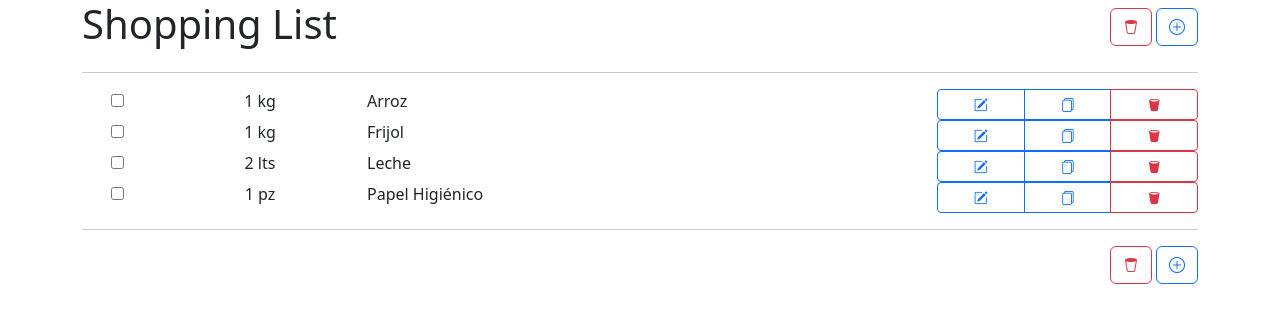
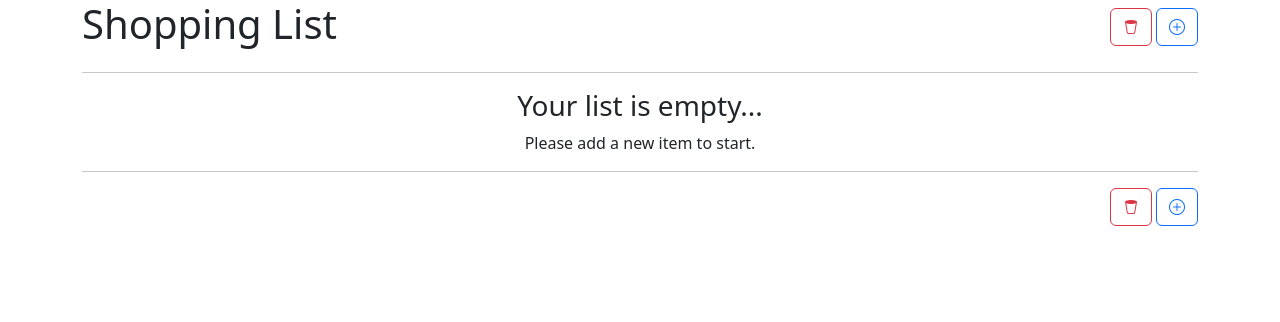
Before and after one commit to AbdielE/shooping_list, a React (Vite) app: page / in a window 1280 px wide. Shown: the top 322 px of the page. Built offline with nearby package versions, Linux system fonts and the light colour scheme; the HTML template or start-up script is replaced by a standard one.

Commit message:
Guarda items en almacenamiento local

```diff
--- a/package.json
+++ b/package.json
@@ -11,7 +11,8 @@
   "dependencies": {
     "react": "^18.2.0",
     "react-dom": "^18.2.0",
-    "sweetalert2": "^11.7.3"
+    "sweetalert2": "^11.7.3",
+    "uuid": "^9.0.0"
   },
   "devDependencies": {
     "@types/react": "^18.0.28",
--- a/src/App.jsx
+++ b/src/App.jsx
@@ -4,36 +4,9 @@ import ListItem from "./assets/components/ListItem";
 import NewItemButton from "./assets/components/NewItemButton";
 
 function App() {
-  const [listItems, setListItems] = useState([
-    {
-      id:"1",
-      name: "Arroz",
-      quantity: 1,
-      unit: "kg",
-      checked: false,
-    },
-    {
-      id:"2",
-      name: "Frijol",
-      quantity: 1,
-      unit: "kg",
-      checked: false,
-    },
-    {
-      id:"3",
-      name: "Leche",
-      quantity: 2,
-      unit: "lts",
-      checked: false,
-    },
-    {
-      id:"4",
-      name: "Papel Higiénico",
-      quantity: 1,
-      unit: "pz",
-      checked: false,
-    },
-  ])
+  const [listItems, setListItems] = useState(
+    JSON.parse(localStorage.getItem("listItems")) || []
+  );
 
   const handleItemChecked = (e) => {
     const newList = listItems.map(item =>{
@@ -43,7 +16,8 @@ function App() {
       return item;
     })
 
-    setListItems(newList)
+    localStorage.setItem("listItems", JSON.stringify(newList));
+    setListItems(newList);
   }
 
   return (
--- a/src/assets/components/ClearListButton.jsx
+++ b/src/assets/components/ClearListButton.jsx
@@ -13,7 +13,8 @@ const ClearListButton = ({setListItems}) => {
         })
 
         if(isConfirmed){
-            setListItems([])
+            localStorage.setItem("listItems", JSON.stringify([]));
+            setListItems([]);
         }
     }
 
--- a/src/assets/components/ListItem.jsx
+++ b/src/assets/components/ListItem.jsx
@@ -1,4 +1,5 @@
 import Swal from "sweetalert2";
+import {v4 as uuidv4} from "uuid";
 
 const ListItem = ({
   item,
@@ -6,10 +7,11 @@ const ListItem = ({
   listItems,
   setListItems
 }) => {
-  const {id, name, quantity, unit, checked} = item
+  const { id, name, quantity, unit, checked } = item
 
   const deleteListItem = () => {
     const newList = listItems.filter(item => item.id !== id);
+    localStorage.setItem("listItems", JSON.stringify(newList));
     setListItems(newList);
   }
 
@@ -18,15 +20,15 @@ const ListItem = ({
       ...listItems,
       {
         ...item,
-        id: (listItems.length + 1).toString,
+        id: uuidv4(),
       }
     ];
-
+    localStorage.setItem("listItems", JSON.stringify(newList));
     setListItems(newList);
   }
 
   const editListItem = async () => {
-    const {value} = await Swal.fire({
+    const { value } = await Swal.fire({
       title: "Item information",
       html: `
         <input
@@ -62,17 +64,17 @@ const ListItem = ({
         const name = Swal.getPopup().querySelector("#name").value;
         const quantity = Swal.getPopup().querySelector("#quantity").value;
         const unit = Swal.getPopup().querySelector("#unit").value;
-        if(!name || !quantity || !unit){
+        if (!name || !quantity || !unit) {
           Swal.showValidationMessage("Please enter full information.");
         }
-        return {name, quantity, unit};
+        return { name, quantity, unit };
       }
     })
 
-    if(!value.name || !value.quantity || !value.unit) return
+    if (!value.name || !value.quantity || !value.unit) return
 
     const newList = listItems.map((item) => {
-      if(item.id === id){
+      if (item.id === id) {
         item.name = value.name;
         item.quantity = value.quantity;
         item.unit = value.unit;
@@ -80,6 +82,7 @@ const ListItem = ({
       return item;
     })
 
+    localStorage.setItem("listItems", JSON.stringify(newList));
     setListItems(newList);
   }
 
@@ -103,8 +106,8 @@ const ListItem = ({
 
       <div
         className="col-5 col-md-6 text-start"
-        style={{textDecoration:checked && "line-through"}}>
-          {name}
+        style={{ textDecoration: checked && "line-through" }}>
+        {name}
       </div>
       <div className="col-4 col-md-3 btn-group btn-group-sm" role="group">
         <button
--- a/src/assets/components/NewItemButton.jsx
+++ b/src/assets/components/NewItemButton.jsx
@@ -1,4 +1,5 @@
 import Swal from "sweetalert2"
+import {v4 as uuidv4} from "uuid"
 
 const NewItemButton = ({listItems,setListItems}) => {
     const newItemModal = async () => {
@@ -44,14 +45,16 @@ const NewItemButton = ({listItems,setListItems}) => {
 
         if(!value.name || !value.quantity || !value.unit) return
 
-        setListItems([
+        const newList = [
           ...listItems,
           {
-              id: `${listItems.length+1}`,
+              id: uuidv4(),
               ...value,
               checked: false,
           }
-      ])
+      ]
+      localStorage.setItem("listItems", JSON.stringify(newList));
+      setListItems(newList);
     }
   return (
     <button
```
Also changed, not shown: 1 other file (tests, documents, lock files or other folders).
